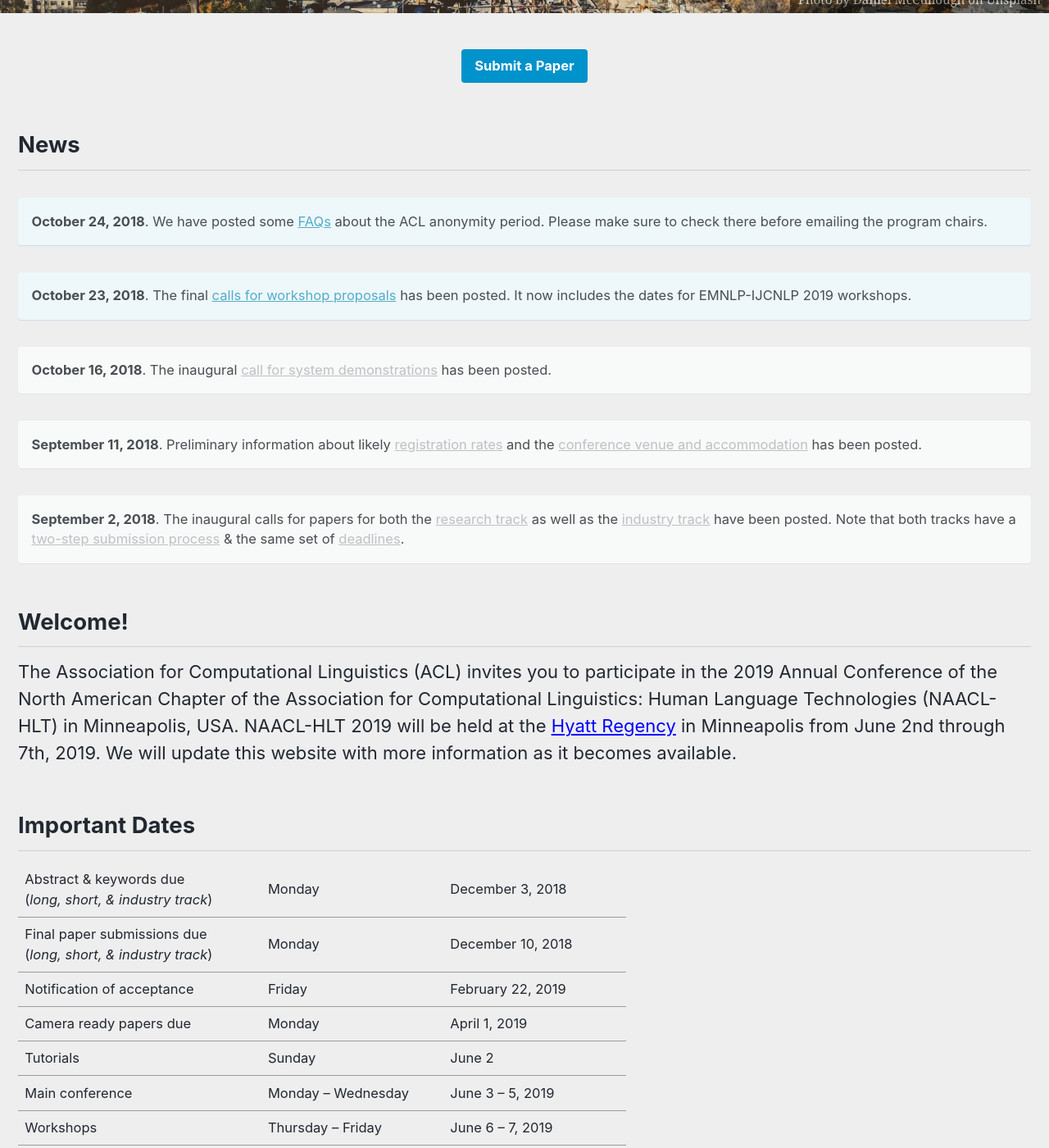
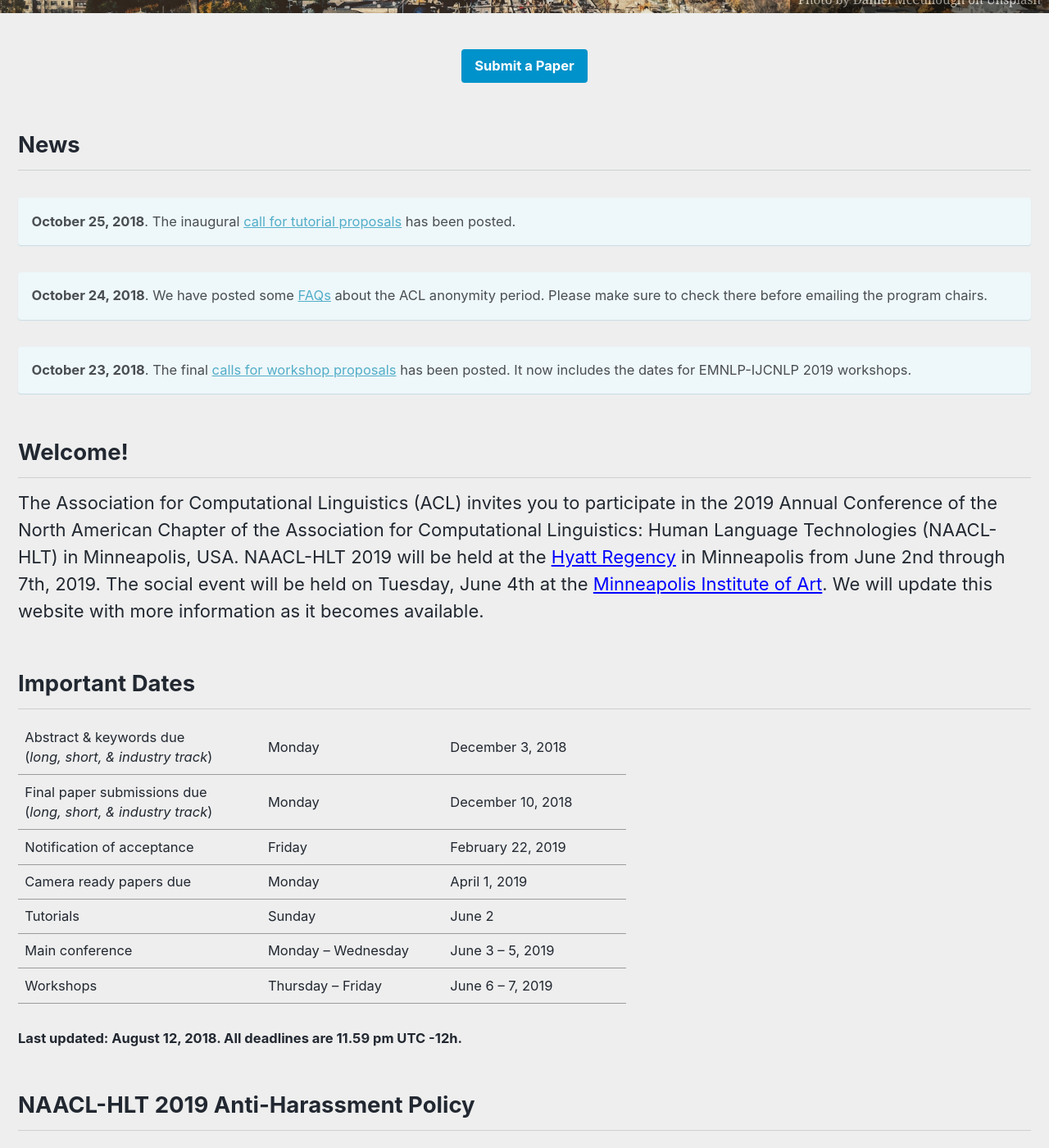
Before and after one commit to naacl-org/naacl-2021-website, a Jekyll site: the page built from _pages/home.md, in a window 1280 px wide and 1400 px high, scrolled down 451 px. Shown: the whole window at 82% size. Built offline with Jekyll 4.4.1, drawn with Linux system fonts in a browser that asks for light colours; nearby versions of some CDN libraries.

Commit message:
Add call for tutorial proposals and blurb for social event
- Also update news items.

```diff
--- a/_data/navigation.yml
+++ b/_data/navigation.yml
@@ -35,10 +35,12 @@ calls:
         url: /calls/papers/
       - title: "Industry Track Papers"
         url: /calls/industry/
+      - title: "System Demonstrations"
+        url: /calls/demos/
       - title: "Workshop Proposals"
         url: /calls/workshops/
-      - title: "System Demonstrations"
-        url: /calls/demos/
+      - title: "Tutorial Proposals"
+        url: /calls/tutorials/
 
 # program:
 #   - title: Program Details
--- a/_pages/home.md
+++ b/_pages/home.md
@@ -14,24 +14,18 @@ excerpt: "June 2&ndash;7, 2019<br/>Minneapolis, USA"
 
 <h2>News</h2>
 
+**October 25, 2018**. The inaugural [call for tutorial proposals](/calls/tutorials/) has been posted.
+{: .notice--info}
+
 **October 24, 2018**. We have posted some [FAQs](/calls/papers#frequently-asked-questions) about the ACL anonymity period. Please make sure to check there before emailing the program chairs.
 {: .notice--info}
 
 **October 23, 2018**. The final [calls for workshop proposals](/calls/workshops) has been posted. It now includes the dates for EMNLP-IJCNLP 2019 workshops.
 {: .notice--info}
 
-**October 16, 2018**. The inaugural [call for system demonstrations](/calls/demos) has been posted.
-{: .notice}
-
-**September 11, 2018**. Preliminary information about likely [registration rates](/registration) and the [conference venue and accommodation](/participants) has been posted.
-{: .notice}
-
-**September 2, 2018**. The inaugural calls for papers for both the [research track](/calls/papers) as well as the [industry track](/calls/industry) have been posted. Note that both tracks have a [two-step submission process](/calls/papers/#submission-types-and-requirements) &amp; the same set of [deadlines](/calls/papers/#important-dates).
-{: .notice}
-
 <h2>Welcome!</h2>
 
-The Association for Computational Linguistics (ACL) invites you to participate in the 2019 Annual Conference of the North American Chapter of the Association for Computational Linguistics: Human Language Technologies (NAACL-HLT) in Minneapolis, USA. NAACL-HLT 2019 will be held at the [Hyatt Regency](https://www.hyatt.com/en-US/hotel/minnesota/hyatt-regency-minneapolis/msprm) in Minneapolis from June 2nd through 7th, 2019. We will update this website with more information as it becomes available.
+The Association for Computational Linguistics (ACL) invites you to participate in the 2019 Annual Conference of the North American Chapter of the Association for Computational Linguistics: Human Language Technologies (NAACL-HLT) in Minneapolis, USA. NAACL-HLT 2019 will be held at the [Hyatt Regency](https://www.hyatt.com/en-US/hotel/minnesota/hyatt-regency-minneapolis/msprm) in Minneapolis from June 2nd through 7th, 2019. The social event will be held on Tuesday, June 4th at the [Minneapolis Institute of Art](https://new.artsmia.org/). We will update this website with more information as it becomes available.
 
 <h2 id="dates">Important Dates</h2>
 
```
Also changed, not shown: _pages/calls/tutorials.md (added, +93 -0 lines).
